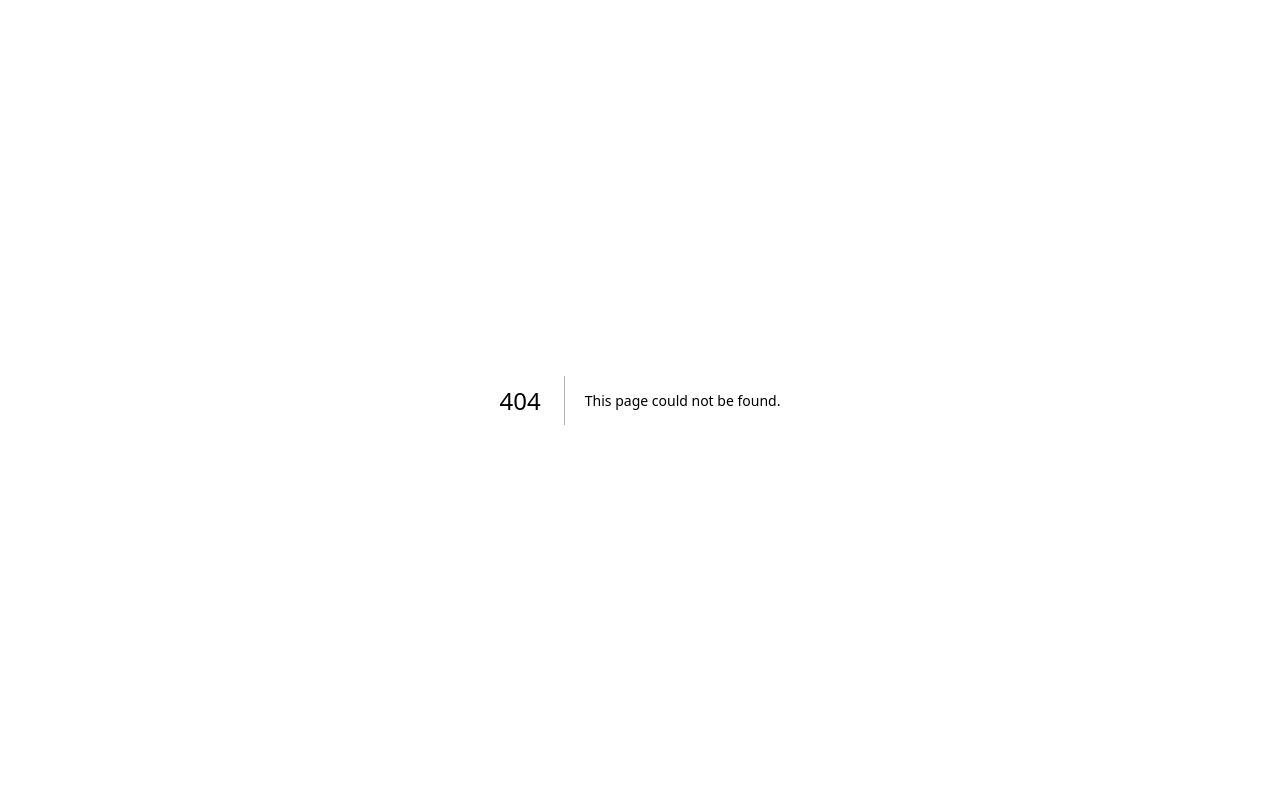
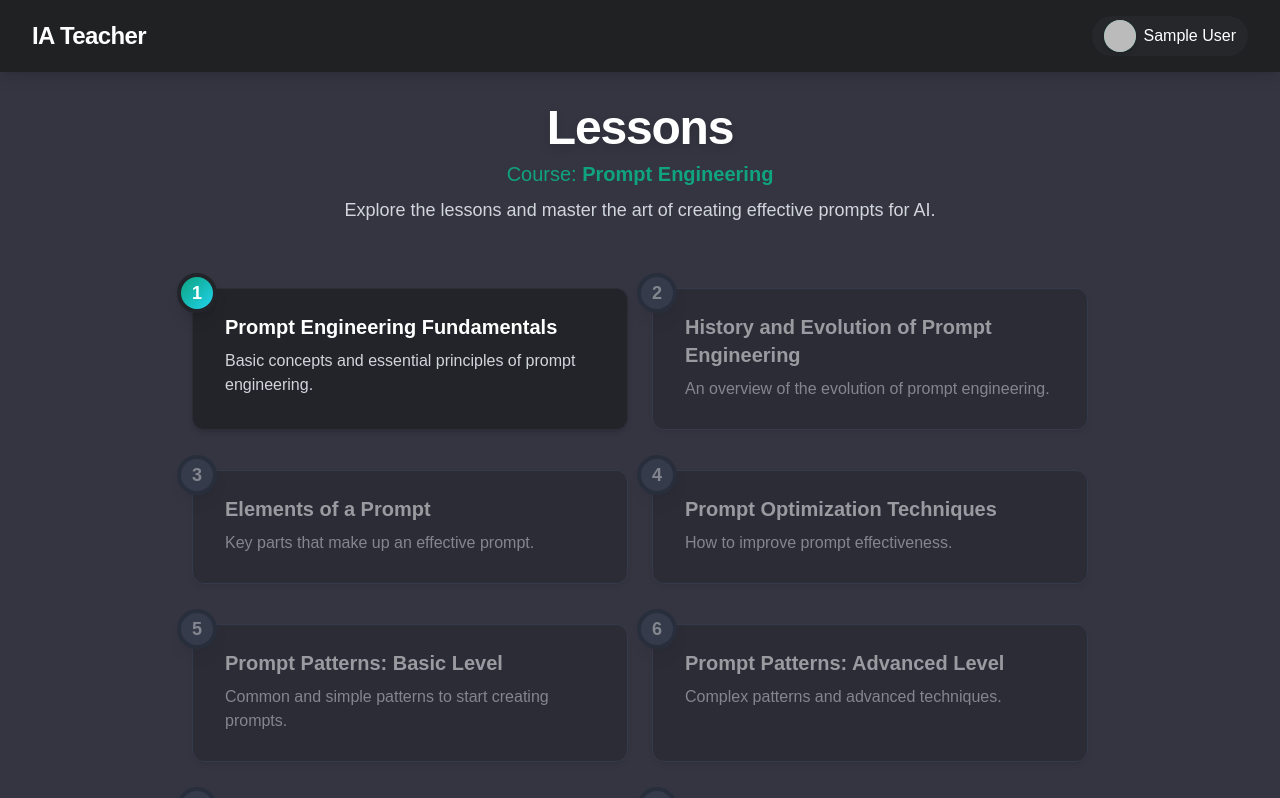
Before and after one commit to NickSalA/Hackaton-06-2025, a Next.js app in the folder frontend/: page /panel/lessons in a window 1280 px wide. Before the commit this address had no page. Shown: the top 798 px of the page. Built offline with nearby package versions, Linux system fonts and the light colour scheme; no server answers; sample sign-in values are in the browser's storage.

Commit message:
feat: enhance lesson cards with progress indicators and improve dashboard layout

```diff
--- a/frontend/app/components/lessons/LessonCard.tsx
+++ b/frontend/app/components/lessons/LessonCard.tsx
@@ -2,19 +2,31 @@
 import React from "react";
 import type { Lesson } from "../../data/lessons";
 
+
 interface LessonCardProps {
   lesson: Lesson;
+  number?: number;
   onClick?: () => void;
+  enabled?: boolean;
 }
 
-const LessonCard: React.FC<LessonCardProps> = ({ lesson, onClick }) => (
+const LessonCard: React.FC<LessonCardProps> = ({ lesson, number, onClick, enabled = true }) => (
   <div
-    className="bg-[#23242a] rounded-xl shadow-md p-6 mb-4 cursor-pointer border border-[#343541]/60 transition-all duration-200 hover:bg-[#10a37f]/10 hover:shadow-2xl hover:scale-[1.03] hover:border-[#10a37f] focus:outline-none focus:ring-2 focus:ring-[#10a37f]/40"
-    onClick={onClick}
-    tabIndex={0}
+    className={`bg-[#23242a] rounded-xl shadow-md p-6 mb-4 border transition-all duration-200 relative cursor-pointer w-full
+      ${enabled ? 'border-[#343541]/60 hover:bg-[#10a37f]/10 hover:shadow-2xl hover:scale-[1.03] hover:border-[#10a37f] focus:outline-none focus:ring-2 focus:ring-[#10a37f]/40' : 'border-gray-700 opacity-50 pointer-events-none select-none'}`}
+    onClick={enabled ? onClick : undefined}
+    tabIndex={enabled ? 0 : -1}
+    aria-disabled={!enabled}
   >
-    <h2 className="text-xl font-bold text-white mb-2">{lesson.title}</h2>
-    <p className="text-gray-300 mb-1">{lesson.description}</p>
+    {typeof number === 'number' && (
+      <div className={`absolute -top-4 -left-4 rounded-full w-10 h-10 flex items-center justify-center font-bold text-lg shadow-lg border-4 z-20
+        ${enabled ? 'bg-gradient-to-br from-[#10a37f] to-[#22d3ee] text-white border-[#23242a]' : 'bg-gray-700 text-gray-300 border-gray-800'}`}
+      >
+        {number}
+      </div>
+    )}
+    <h2 className="text-xl font-bold text-white mb-2 ml-2">{lesson.title}</h2>
+    <p className="text-gray-300 mb-1 ml-2">{lesson.description}</p>
   </div>
 );
 
--- a/frontend/app/components/lessons/LessonsList.tsx
+++ b/frontend/app/components/lessons/LessonsList.tsx
@@ -9,17 +9,26 @@ interface LessonsListProps {
   onSelectLesson?: (lesson: Lesson) => void;
 }
 
+
 const LessonsList: React.FC<LessonsListProps> = ({ lessons, onSelectLesson }) => {
   const router = useRouter();
+  // Progressive unlocking: only the first lesson and previous completed ones are enabled
+  // For demo, only the first lesson is enabled. Replace logic with real progress as needed.
   return (
     <div className="grid grid-cols-1 md:grid-cols-2 gap-6">
-      {lessons.map((lesson) => (
-        <LessonCard
-          key={lesson.id}
-          lesson={lesson}
-          onClick={onSelectLesson ? () => onSelectLesson(lesson) : () => router.push(`/panel/lesson/${lesson.id}`)}
-        />
-      ))}
+      {lessons.map((lesson, idx) => {
+        // Only the first lesson is enabled; others are disabled
+        const enabled = idx === 0;
+        return (
+          <LessonCard
+            key={lesson.id}
+            lesson={lesson}
+            number={idx + 1}
+            onClick={onSelectLesson ? () => onSelectLesson(lesson) : () => router.push(`/panel/lesson/${lesson.id}`)}
+            enabled={enabled}
+          />
+        );
+      })}
     </div>
   );
 };
--- /dev/null
+++ b/frontend/app/components/lessons/NextLessonCard.tsx
@@ -0,0 +1,34 @@
+"use client";
+import React from "react";
+import { Lesson } from "@/app/data/lessons";
+import { useRouter } from "next/navigation";
+
+interface NextLessonCardProps {
+  lesson: Lesson;
+}
+
+const NextLessonCard: React.FC<NextLessonCardProps> = ({ lesson }) => {
+  const router = useRouter();
+  return (
+    <div className="mt-10 flex flex-col items-center animate-fade-in">
+      <div className="bg-gradient-to-br from-[#10a37f]/80 to-[#22d3ee]/80 rounded-2xl shadow-lg p-6 w-full max-w-xl border border-[#10a37f]/30 flex flex-col items-center">
+        <div className="text-lg font-bold text-white mb-1 flex items-center gap-2">
+          <span>Next Lesson:</span>
+          <span className="text-[#10a37f]">{lesson.title}</span>
+        </div>
+        <div className="text-gray-200 mb-4 text-center">{lesson.description}</div>
+        <button
+          className="px-6 py-2 rounded-full bg-[#10a37f] text-white font-semibold shadow hover:bg-[#22d3ee] transition flex items-center gap-2"
+          onClick={() => router.push(`/panel/lesson/${lesson.id}`)}
+        >
+          Continue
+          <svg xmlns="http://www.w3.org/2000/svg" fill="none" viewBox="0 0 24 24" strokeWidth={2} stroke="currentColor" className="w-5 h-5">
+            <path strokeLinecap="round" strokeLinejoin="round" d="M13.5 4.5L21 12m0 0l-7.5 7.5M21 12H3" />
+          </svg>
+        </button>
+      </div>
+    </div>
+  );
+};
+
+export default NextLessonCard;
--- /dev/null
+++ b/frontend/app/panel/lessons/page.tsx
@@ -0,0 +1,35 @@
+import { getServerSession } from "next-auth";
+import { authOptions } from "../../lib/auth-options";
+import { redirect } from "next/navigation";
+import Navbar from "../../components/shared/Navbar";
+import LessonsList from "../../components/lessons/LessonsList";
+import { lessons } from "../../data/lessons";
+
+export default async function LessonsPage() {
+  const session = await getServerSession(authOptions);
+  if (!session) {
+    redirect("/login");
+  }
+
+  return (
+    <>
+      <Navbar />
+      <main className="flex-1 flex flex-col items-center justify-center p-8 gap-8 bg-[#343541] transition-colors duration-300">
+        <div className="w-full max-w-4xl mx-auto text-center mb-8">
+          <h1 className="text-4xl md:text-5xl font-extrabold text-white mb-2 drop-shadow-lg tracking-tight">
+            Lessons
+          </h1>
+          <p className="text-[#10a37f] text-lg md:text-xl font-medium mb-2">
+            Course: <span className="font-bold">Prompt Engineering</span>
+          </p>
+          <p className="text-gray-300 text-base md:text-lg max-w-2xl mx-auto">
+            Explore the lessons and master the art of creating effective prompts for AI.
+          </p>
+        </div>
+        <div className="w-full max-w-4xl mx-auto">
+          <LessonsList lessons={lessons} />
+        </div>
+      </main>
+    </>
+  );
+}
--- a/frontend/app/panel/page.tsx
+++ b/frontend/app/panel/page.tsx
@@ -2,8 +2,7 @@ import { getServerSession } from "next-auth";
 import { authOptions } from "../lib/auth-options";
 import { redirect } from "next/navigation";
 import Navbar from "../components/shared/Navbar";
-import LessonsList from "../components/lessons/LessonsList";
-import { lessons } from "../data/lessons";
+
 
 export default async function PanelPage() {
   const session = await getServerSession(authOptions);
@@ -15,19 +14,56 @@ export default async function PanelPage() {
     <>
       <Navbar />
       <main className="flex-1 flex flex-col items-center justify-center p-8 gap-8 bg-[#343541] transition-colors duration-300">
-        <div className="w-full max-w-4xl mx-auto text-center mb-8">
-          <h1 className="text-4xl md:text-5xl font-extrabold text-white mb-2 drop-shadow-lg tracking-tight">
-            Panel de Aprendizaje
+        <div className="w-full max-w-5xl mx-auto text-center mb-8">
+          <h1 className="text-5xl md:text-6xl font-extrabold text-white mb-4 drop-shadow-lg tracking-tight bg-gradient-to-r from-[#10a37f] to-[#22d3ee] bg-clip-text text-transparent animate-gradient-x">
+            Dashboard
           </h1>
-          <p className="text-[#10a37f] text-lg md:text-xl font-medium mb-2">
-            Curso: <span className="font-bold">Prompt Engineering</span>
+          <p className="text-[#10a37f] text-xl md:text-2xl font-semibold mb-4 animate-fade-in">
+            Welcome to your learning dashboard!
           </p>
-          <p className="text-gray-300 text-base md:text-lg max-w-2xl mx-auto">
-            Explora las lecciones y domina el arte de crear prompts efectivos para IA.
+          <p className="text-gray-300 text-lg md:text-xl max-w-2xl mx-auto mb-8 animate-fade-in">
+            Track your progress, view your stats, and continue your journey with a modern, beautiful interface.
           </p>
-        </div>
-        <div className="w-full max-w-4xl mx-auto">
-          <LessonsList lessons={lessons} />
+          <div className="grid grid-cols-1 md:grid-cols-3 gap-8 my-12">
+            <div className="backdrop-blur-md bg-white/5 border border-[#10a37f]/30 rounded-2xl p-8 shadow-xl flex flex-col items-center transition-transform duration-300 hover:scale-105 hover:border-[#10a37f]">
+              <span className="text-5xl mb-3 flex items-center justify-center">
+                <svg xmlns='http://www.w3.org/2000/svg' className='h-12 w-12 text-[#10a37f]' fill='none' viewBox='0 0 32 32' stroke='currentColor'>
+                  <circle cx='16' cy='16' r='14' stroke='#10a37f' strokeWidth='2' fill='none'/>
+                  <circle cx='16' cy='16' r='6' fill='#10a37f' fillOpacity='0.2'/>
+                  <path strokeLinecap='round' strokeLinejoin='round' strokeWidth='2' d='M16 10v6l4 2' stroke='#10a37f' />
+                </svg>
+              </span>
+              <span className="text-4xl font-extrabold text-[#10a37f] mb-2">0%</span>
+              <span className="text-gray-200 font-medium">Course Completed</span>
+            </div>
+            <div className="backdrop-blur-md bg-white/5 border border-[#22d3ee]/30 rounded-2xl p-8 shadow-xl flex flex-col items-center transition-transform duration-300 hover:scale-105 hover:border-[#22d3ee]">
+              <span className="text-5xl mb-3 flex items-center justify-center">
+                <svg xmlns='http://www.w3.org/2000/svg' className='h-12 w-12 text-[#22d3ee]' fill='none' viewBox='0 0 32 32' stroke='currentColor'>
+                  <rect x='4' y='8' width='24' height='16' rx='4' stroke='#22d3ee' strokeWidth='2' fill='none'/>
+                  <path d='M10 20l6-6 6 6' stroke='#22d3ee' strokeWidth='2' strokeLinecap='round' strokeLinejoin='round' fill='none'/>
+                </svg>
+              </span>
+              <span className="text-4xl font-extrabold text-[#22d3ee] mb-2">0</span>
+              <span className="text-gray-200 font-medium">Lessons Completed</span>
+            </div>
+            <div className="backdrop-blur-md bg-white/5 border border-[#fbbf24]/30 rounded-2xl p-8 shadow-xl flex flex-col items-center transition-transform duration-300 hover:scale-105 hover:border-[#fbbf24]">
+              <span className="text-5xl mb-3 flex items-center justify-center">
+                <svg xmlns='http://www.w3.org/2000/svg' className='h-12 w-12 text-[#fbbf24]' fill='none' viewBox='0 0 32 32' stroke='currentColor'>
+                  <circle cx='16' cy='16' r='14' stroke='#fbbf24' strokeWidth='2' fill='none'/>
+                  <path d='M16 10v8' stroke='#fbbf24' strokeWidth='2' strokeLinecap='round'/>
+                  <circle cx='16' cy='22' r='2' fill='#fbbf24'/>
+                </svg>
+              </span>
+              <span className="text-4xl font-extrabold text-[#fbbf24] mb-2">0</span>
+              <span className="text-gray-200 font-medium">Streak</span>
+            </div>
+          </div>
+          <a href="/panel/lessons" className="inline-block mt-6 px-8 py-4 bg-gradient-to-r from-[#10a37f] to-[#22d3ee] text-white font-bold rounded-2xl shadow-2xl hover:scale-110 hover:shadow-[#10a37f]/40 transition-transform duration-200 text-lg tracking-wide">
+            <span className="inline-flex items-center gap-2">
+              <svg xmlns='http://www.w3.org/2000/svg' className='h-6 w-6' fill='none' viewBox='0 0 24 24' stroke='currentColor'><path strokeLinecap='round' strokeLinejoin='round' strokeWidth={2} d='M13 7l5 5m0 0l-5 5m5-5H6' /></svg>
+              Go to Lessons
+            </span>
+          </a>
         </div>
       </main>
     </>
```
